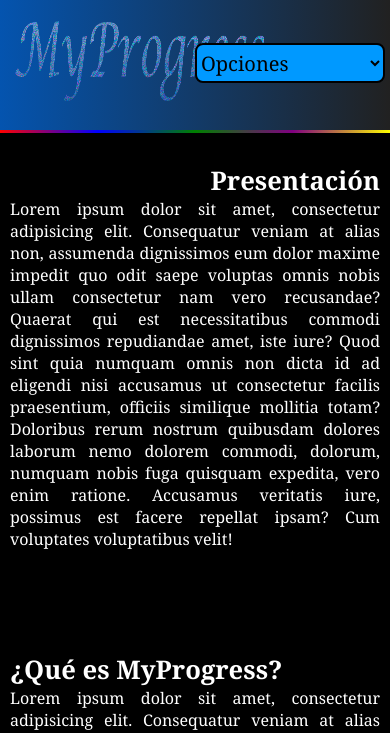
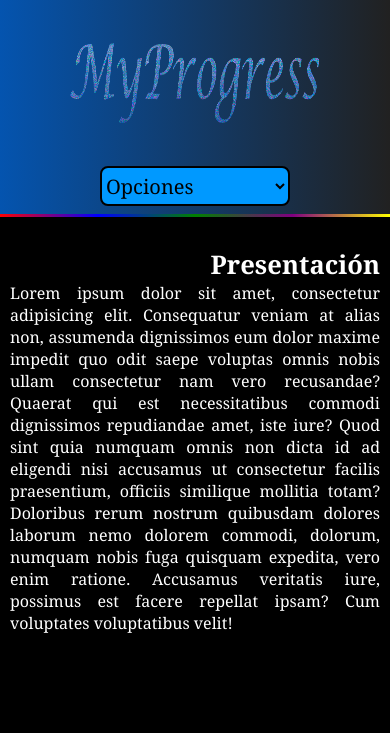
Before and after one commit to SMPS02/MyProgress, a plain HTML site: page index.html in a window 390 px wide. Shown: the top 733 px of the page. Drawn offline with Linux system fonts and the light colour scheme.

Commit message:
Responsive del header hecho

```diff
--- a/Carpeta-CSS/index.css
+++ b/Carpeta-CSS/index.css
@@ -127,3 +127,28 @@ a{
     height: 50%;
     background-color: red;
 }
+
+/*Responsive Design del header de la pagina MyProgress en general*/
+
+@media screen and (max-width:620px) {
+
+    .header{
+        display: flex;
+        flex-direction: column;
+        height: 25vh;
+        justify-content: center;
+        align-items: center;
+        padding: 5px 15px;
+    }
+    .contenedorLogo{
+        width: 100%;
+        display: flex;
+        justify-content: center;
+    }
+    .navBar{
+        width: 100%;
+        display: flex;
+        justify-content: center;
+    }
+
+}
```
